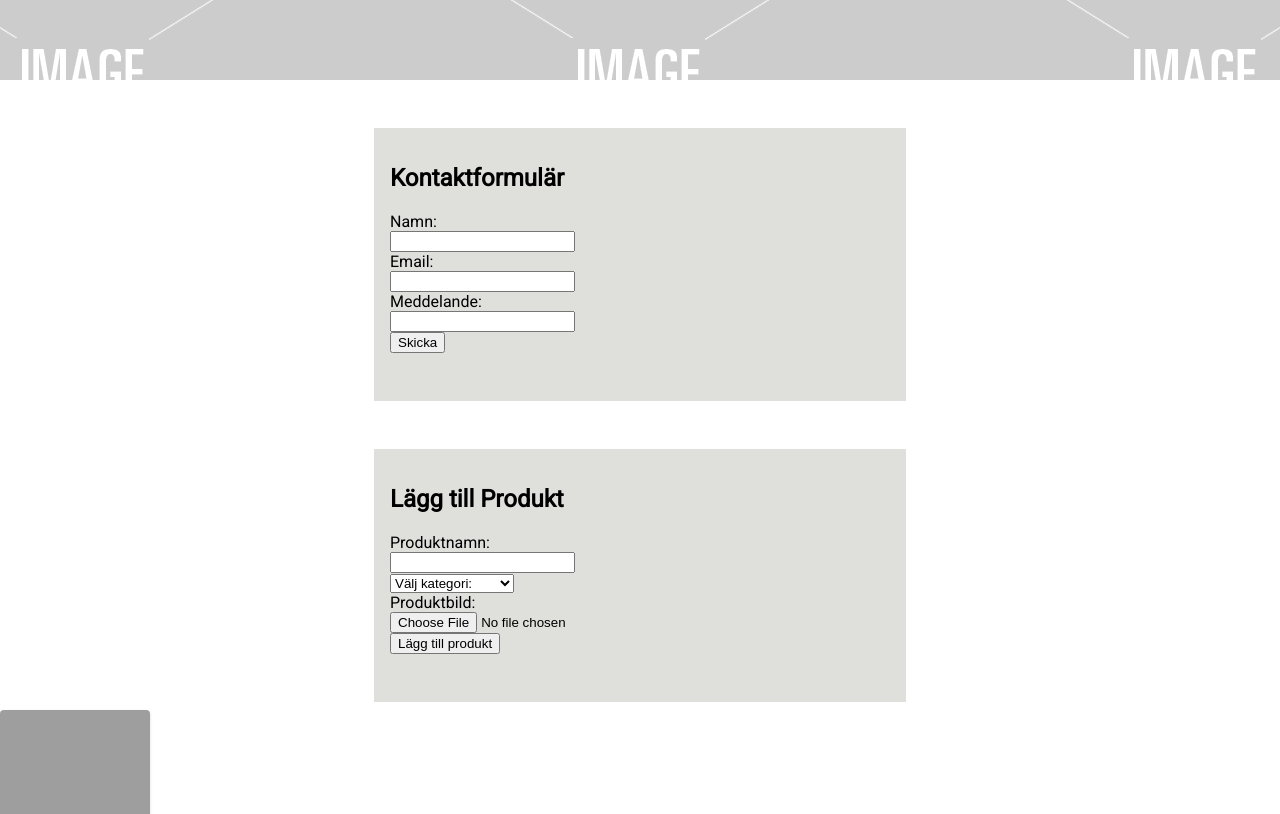
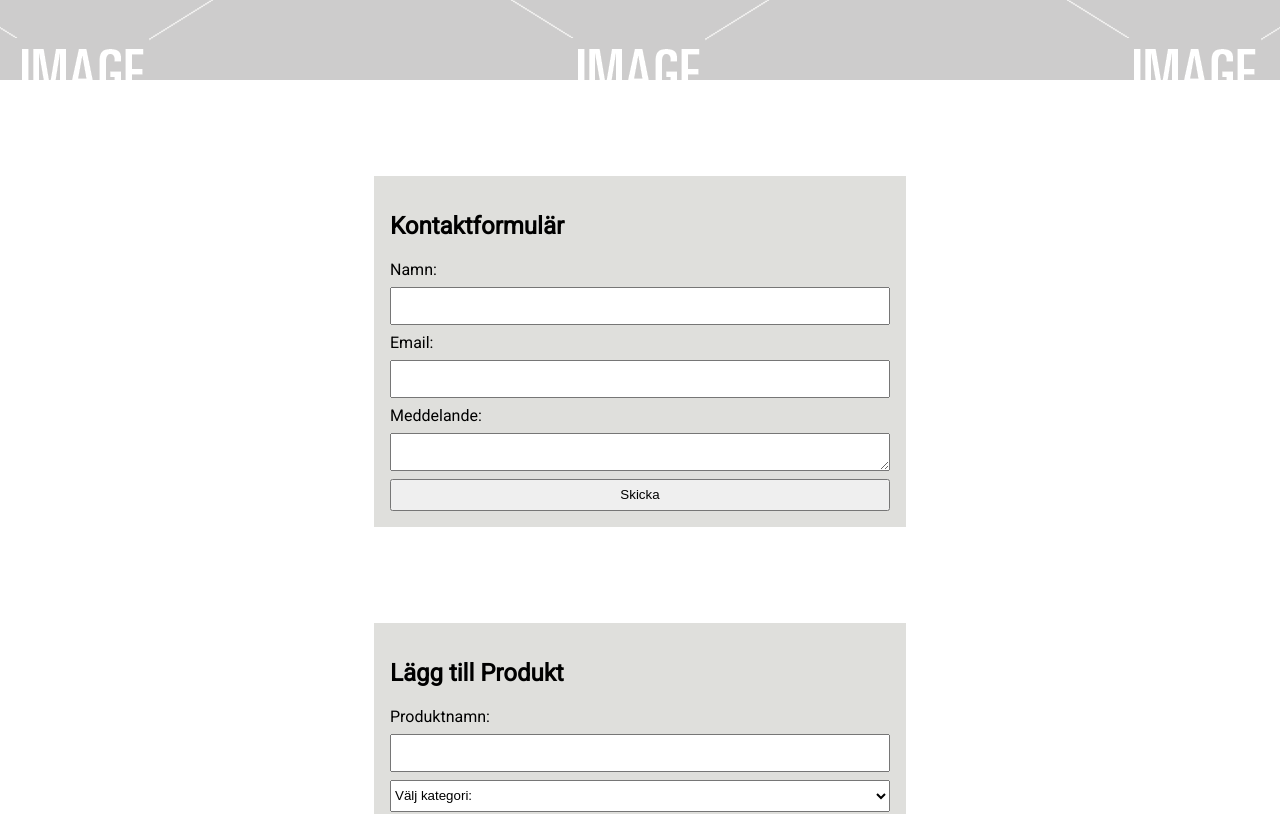
Before and after one commit to carolinmimmie/CoolFashion, a React (Create React App) app: page / in a window 1280 px wide. Shown: the part 620-1434 px from the top of the page. Built offline with nearby package versions, Linux system fonts and the light colour scheme; no server answers; the database is empty; grey boxes are pictures that could not be loaded.

Commit message:
Css på forms, Input, select funkar nu som det ska.

```diff
--- a/src/App.css
+++ b/src/App.css
@@ -40,10 +40,33 @@ body {
   background-color: rgb(223, 223, 220);
   width: 500px;
   margin: auto;
-  gap: 1rem;
+  display: flex;
+  flex-direction: column;
   margin-top: 3rem;
+  gap: 5;
+  border-radius: 1;
+  margin-bottom: 6rem;
+  margin-top: 6rem;
   padding: 1rem;
-  padding-bottom: 3rem;
+}
+.form {
+  display: flex;
+  flex-direction: column;
+  gap: 0.5rem;
+}
+.form-box {
+  margin-top: 3;
+  display: flex;
+  flex-direction: column;
+  gap: 1, 5;
+  font-size: 3;
+}
+input,
+select,
+button,
+textarea {
+  height: 2rem;
+  border-radius: 1;
 }
 
 @media (max-width: 900px) {
--- a/src/components/forms/ContactForm.tsx
+++ b/src/components/forms/ContactForm.tsx
@@ -11,7 +11,7 @@ const ContactForm = () => {
     textfield: "",
   });
   //Känner av att något händer i input-fältet
-  const handleChange = (event: React.ChangeEvent<HTMLInputElement>) => {
+  const handleChange = (event: React.ChangeEvent<HTMLInputElement |HTMLTextAreaElement>) => {
     const { name } = event.target;
     setFormData({ ...formData, [name]: event.target.value });
   };
@@ -52,11 +52,11 @@ const ContactForm = () => {
           <label htmlFor="text">Meddelande:</label>
         </div>
         <div className="form-box">
-          <input
-            type="textarea"
+        <textarea
             id="textfield"
             name="textfield"
             maxLength={500}
+            rows={10}
             value={formData.textfield}
             onChange={handleChange}
           />
--- a/src/components/forms/CustomerForm.tsx
+++ b/src/components/forms/CustomerForm.tsx
@@ -36,21 +36,21 @@ const CustomerForm = () => {
       <h2>Lägg till Produkt</h2>
       <form className="form" onSubmit={handleSubmit}>
         <div className="form-box">
-          <label htmlFor="productname">Produktnamn:</label>
+          <label htmlFor="title">Produktnamn:</label>
         </div>
         <div className="form-box">
           <input
             type="text"
-            id="productname"
-            name="productname"
+            id="title"
+            name="title"
             value={formData.title}
             onChange={handleChange}
           />
         </div>
         <div className="form-box">
           <select
-            id="productcategory"
-            name="productcategory"
+            id="category"
+            name="category"
             value={formData.category}
             onChange={handleChange}
           >
@@ -70,13 +70,13 @@ const CustomerForm = () => {
           </select>
         </div>
         <div className="form-box">
-          <label htmlFor="text">Produktbild:</label>
+          <label htmlFor="image">Produktbild:</label>
         </div>
         <div className="form-box">
           <input
             type="file"
-            id=" productimage"
-            name=" productimage"
+            id="image"
+            name="image"
             value={formData.image}
             onChange={handleChange}
           />
```
